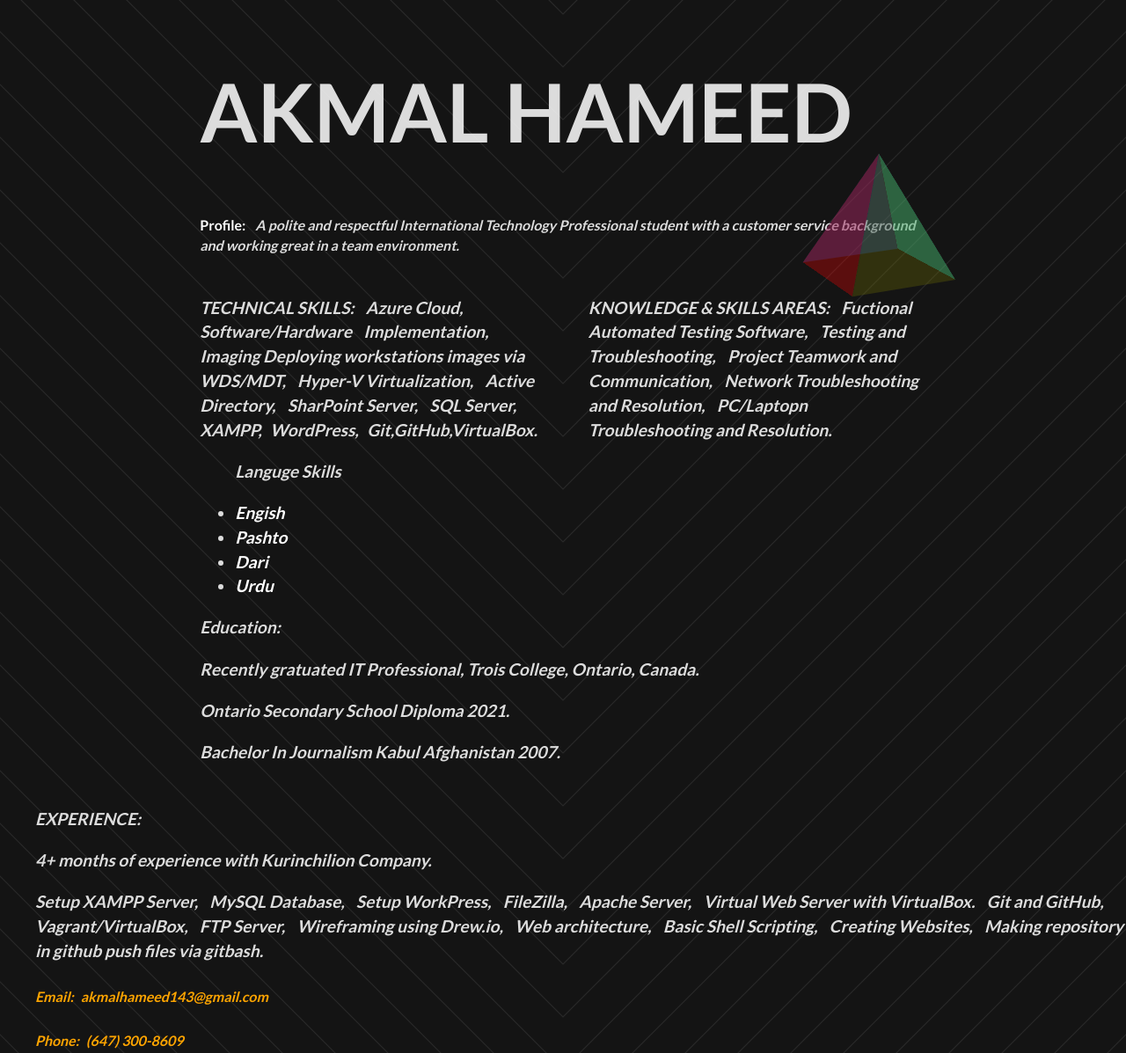
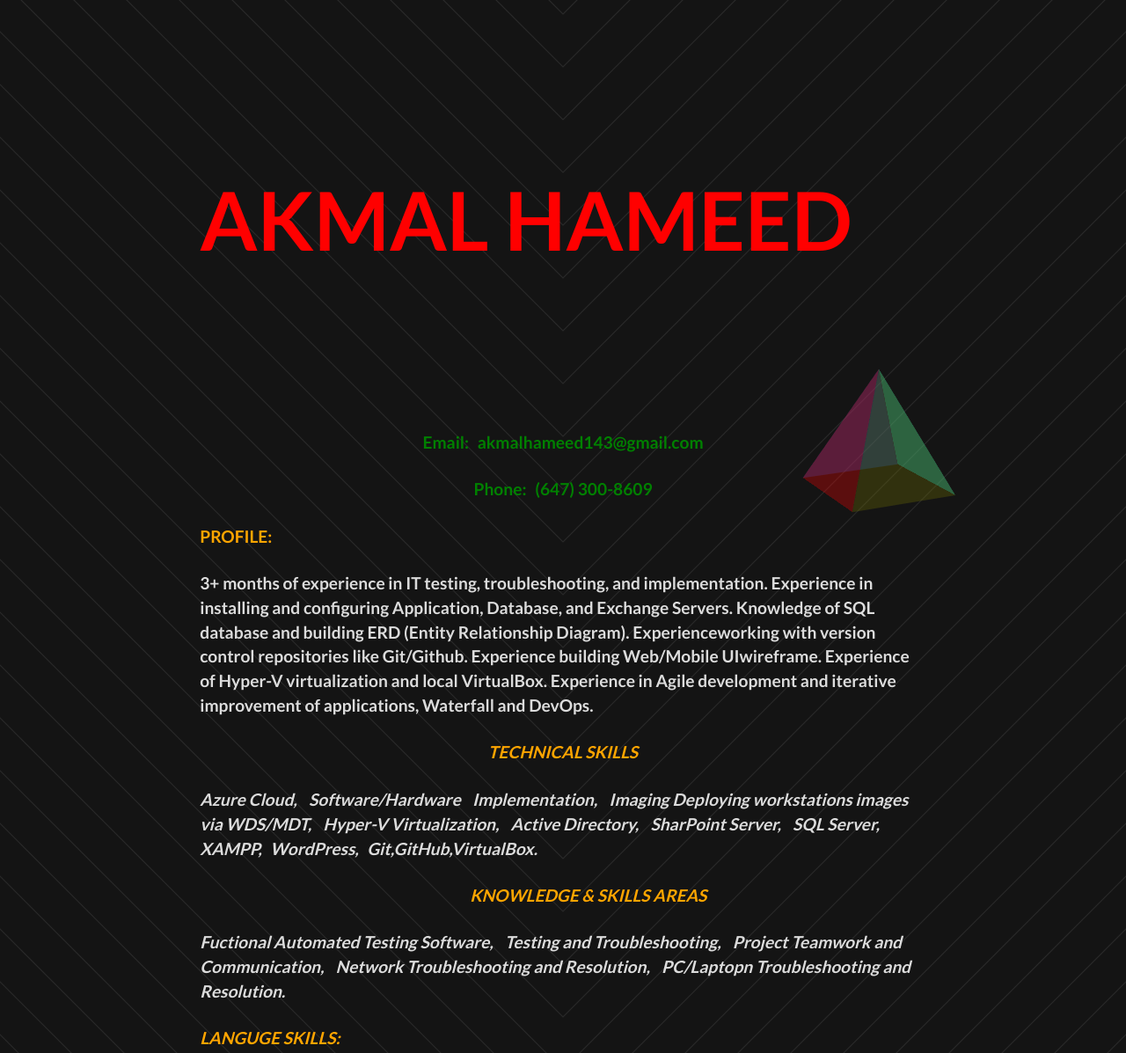
Before and after one commit to AkmalHameed/AkmalHameed.github.io, a plain HTML site: page index.html in a window 1280 px wide. Shown: the top 1197 px of the page at 88% size. Drawn offline with Linux system fonts and the light colour scheme.

Commit message:
file pushed to github

```diff
--- a/index.html
+++ b/index.html
@@ -13,7 +13,8 @@
     <div id="about">
       <h1>
         <div style='float:left; margin-bottom:20px;'>
-          <b>Akmal Hameed<b>
+          </font><h4 style="color: red"><b><center>Akmal Hameed</center><b></p>
+
         </div>
         <div class="stage">
           <div class="pyramid3d">
@@ -24,42 +25,53 @@
           </div>
         </div>
       </h1>
-      <h5 style='clear:both' class="subhead">
-        <b><a href="https://plus.google.com/108495471566196018473/posts">Profile:</a><b> <i>&ensp;A polite and respectful International Technology Professional student with a customer service background and working great in a team environment.<i>
-      </h5>
+      <h4 style='clear:both' class="subhead">
+	  <h4 style="color: green"><b><center>Email<b/>:&ensp;akmalhameed143@gmail.com</h4></p>
+<h4 style="color: green"><b><center>Phone</b>:&ensp;(647) 300-8609</center></h4></p>
+       <div style="line-height:10px">
+  <p></p>
+  <p><a></a></p>
+</div> <b><a href="https://plus.google.com/108495471566196018473/posts"><h4 style="color: orange"><b>PROFILE:</h4></a><b></p>
+  3+ months of experience in IT testing, troubleshooting, and implementation.
+Experience in installing and configuring Application, Database, and Exchange Servers.
+Knowledge of SQL database and building ERD (Entity Relationship Diagram).
+Experienceworking with version control repositories like Git/Github.
+Experience building Web/Mobile UIwireframe.
+Experience of Hyper-V virtualization and local VirtualBox.
+Experience in Agile development and iterative improvement of applications, Waterfall and DevOps.<i>
       <p id='pleft'>
-      <b>TECHNICAL SKILLS:&ensp;</b> Azure Cloud,&ensp; Software/Hardware&ensp; Implementation,&ensp; Imaging Deploying workstations images via WDS/MDT,&ensp; Hyper-V Virtualization,&ensp; Active Directory,&ensp; SharPoint Server,&ensp; SQL Server,&ensp; XAMPP,&ensp;WordPress,&ensp;Git,GitHub,VirtualBox.
+      <p><a href="https://plus.google.com/108495471566196018473/posts"><center><b><h4 style="color: orange">TECHNICAL SKILLS</h4></p></center></a>Azure Cloud,&ensp; Software/Hardware&ensp; Implementation,&ensp; Imaging Deploying workstations images via WDS/MDT,&ensp; Hyper-V Virtualization,&ensp; Active Directory,&ensp; SharPoint Server,&ensp; SQL Server,&ensp; XAMPP,&ensp;WordPress,&ensp;Git,GitHub,VirtualBox.</p>
       </p>
       <p id='pright'>
-      <b>KNOWLEDGE & SKILLS AREAS:</b>&ensp; Fuctional Automated Testing Software,&ensp; Testing and Troubleshooting, &ensp;Project Teamwork and Communication,&ensp; Network Troubleshooting and Resolution,&ensp; PC/Laptopn Troubleshooting and Resolution.
-      </p></p>
-      <ul>
-	  <b>Languge Skills</b>
-	  </p>
-	  <li><a href="https://cssdeck.com/labs/css-only-full-page-slider">Engish</a></li>
-      <li><a href="https://codepen.io/Zeaklous/pen/alpEm">Pashto</a></li>
-	  <li><a href="https://cssdeck.com/labs/css-only-full-page-slider">Dari</a></li>
-	  <li><a href="https://cssdeck.com/labs/css-only-full-page-slider">Urdu</a></li>
+      <p><b><a href="https://plus.google.com/108495471566196018473/posts"><center><b><h4 style="color: orange"><b>KNOWLEDGE & SKILLS AREAS</center></a></b></p>Fuctional Automated Testing Software,&ensp; Testing and Troubleshooting, &ensp;Project Teamwork and Communication,&ensp; Network Troubleshooting and Resolution,&ensp; PC/Laptopn Troubleshooting and Resolution.</p>
+      </p>
+<h4 style="color: orange">LANGUGE SKILLS:</p></h4><li><a href="https://cssdeck.com/labs/css-only-full-page-slider">English</a></li><li><a href="https://codepen.io/Zeaklous/pen/alpEm">Pashto</a></li><li><a href="https://cssdeck.com/labs/css-only-full-page-slider">Dari</a></li><li><a href="https://cssdeck.com/labs/css-only-full-page-slider">Urdu</a></li>
       </ul>
       <p>
-        <b>Education:</b></p>Recently gratuated IT Professional, Trois College, Ontario, Canada.</p>
-		Ontario Secondary School Diploma 2021.</p>
-		Bachelor In Journalism Kabul Afghanistan 2007.</p>
+        <b><h4 style="color: orange">EDUCATION:</h4></center></b></p>Recently gratuated IT Professional, Trois College, Scarborough campus, Ontario, Canada.</p>
+		Ontario Secondary School Diploma, 2021. Oshawa Continuing Education Center. Oashawa, Ontario, Canada.</p>
+		Bachelor In Journalism Kabul Afghanistan 2007.</center></p>
 
     </div>
   </div>
 </div>
 <ul>
- <b>EXPERIENCE:</b></p>
-
-	4+ months of experience with Kurinchilion Company.</p>
-	Setup XAMPP Server,&ensp; MySQL Database, &ensp;Setup WorkPress,&ensp; FileZilla,&ensp; Apache Server, &ensp;Virtual Web Server with VirtualBox.&ensp;
-	Git and GitHub,&ensp; Vagrant/VirtualBox,&ensp; FTP Server,&ensp; Wireframing using Drew.io,&ensp; Web architecture,&ensp; Basic Shell Scripting,&ensp; Creating Websites,&ensp; Making repository in github push files via gitbash.
+ <b><h4 style="color: orange"><b>EXPERIENCE:</b></h4></b></p>
+	Jr. IT Professional &ensp;&ensp;&ensp;Sep 2022–Dec 2022</p>
+Kurinchiloin</p>
+Markham, Ontario</p>
+Phone: (416) 617-2805</p>
+ Installed and Configured application, database and email exchange servers.
+ Implement SQL database queries and built databaseERD (Entity Relationship Diagram).
+ Installed Git local repositories and used git commands to create repos and branches.
+ Designed basic mobile and web UI wireframes using Draw.io.
+ Installed and configured virtual box using latest open-source Linux server.
+ Helped in troubleshooting and fixing network/computer issues.
+ Configured FTP client and server to transfer files.
+ Implemented shell scripts to execute proactive jobs.
 	</div></p>
 <!-- partial -->
   <script  src="./script.js"></script>
 
 </body>
 </html>
-<h5 style="color: orange"><b>Email<b/>:&ensp;akmalhameed143@gmail.com</h5></p>
-<h5 style="color: orange"><b>Phone</b>:&ensp;(647) 300-8609
```
